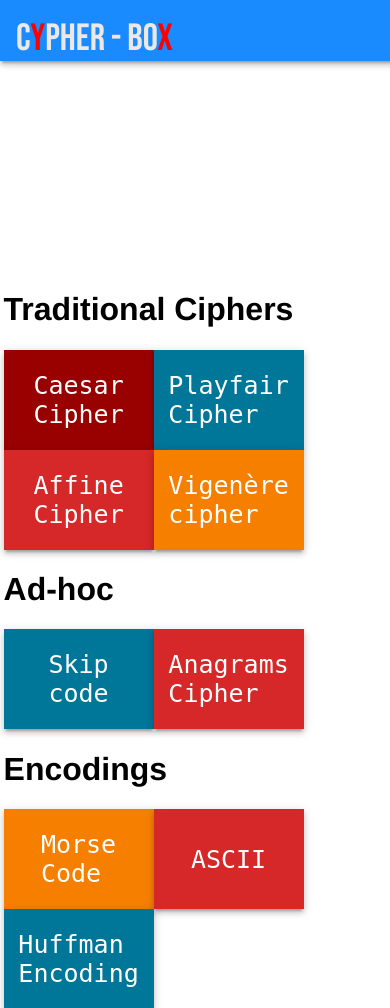
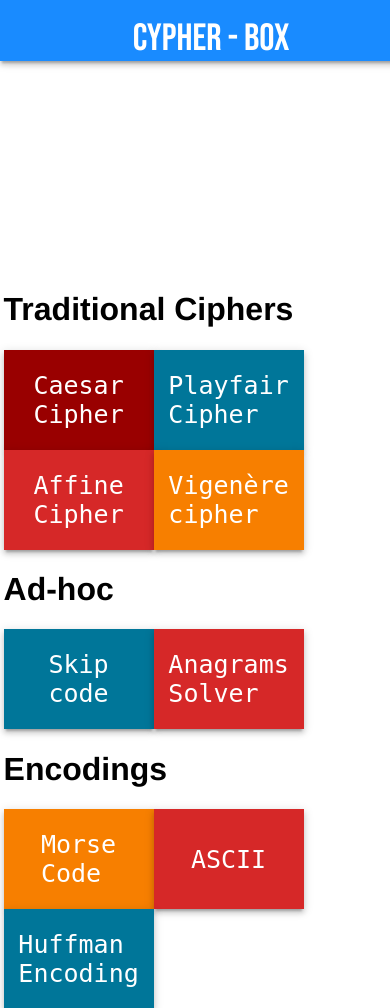
Before and after one commit to Priyanshu-001/cypher-box, a Django app: page / in a window 390 px wide. Shown: the top 1008 px of the page. Run offline with Django 3.2, Linux system fonts and the light colour scheme.

Commit message:
last for today

```diff
--- a/main/templates/base.html
+++ b/main/templates/base.html
@@ -13,7 +13,7 @@
 	{% block head %}
 
 	{% endblock %}
-	 <meta name="theme-color" content="#00F" />
+	 <meta name="theme-color" content="#198bff" />
 	 <meta name="description" content="A must have toolbox for a deciphering adventure: Tools to encrypt/decrypt caesar cipher, Affine Cipher, Vigenere Cipher, Morse Code, Huffman" />
 	<title>
 		Cypher-Box
@@ -36,10 +36,10 @@
 	</script>
 
 	<header class="header" id="header">
-	<center>	<t1>C<t2>y</t2>pher - Bo<t2>x</t2>
+	<a href='/'>
+		<t1>Cypher - Box
 		</t1>
-
-</center>
+	</a>
 	</header>
 
 <main class="main">
--- a/main/templates/codes/caesar.html
+++ b/main/templates/codes/caesar.html
@@ -5,7 +5,7 @@
 
 	<div class="holder">
 		<label for="plaintext">Plaintext: </label></td>
-		<input type="text" name="plaintext" v-model="plaintext" id = "plaintext" placeholder="plaintext">
+		<input type="text" name="plaintext" :value="plaintext" @input="plaintext = $event.target.value" id = "plaintext" placeholder="plaintext">
 	</div>
 
 	<div class="holder">
@@ -16,7 +16,7 @@
 
 	<div class="holder">
 		<label for="ciphertext">Ciphertext: </label>
-		<input type="text" id="ciphertext" name="ciphertext" v-model="ciphertext" placeholder="ciphertext">
+		<input type="text" id="ciphertext":value="ciphertext" @input="ciphertext = $event.target.value" name="ciphertext" v-model="ciphertext" placeholder="ciphertext">
 	</div>
 
 
--- a/main/templates/codes/huffman.html
+++ b/main/templates/codes/huffman.html
@@ -22,7 +22,7 @@
 	</tr>
 	</template>
 	</table>
-	<label for="encoded"></label>
+	<label for="encoded" v-if="ready"> Encoded Msg: </label>
 	<div id="encoded">
 
 			{[ encodedMsg ]}
--- a/main/templates/codes/torah.html
+++ b/main/templates/codes/torah.html
@@ -2,6 +2,7 @@
 
 <section id='playground'>
 	<input type="text" name="ciphertext" id="ciphertext" v-model="ciphertext" placeholder="ciphertext">
+
 	<input type="text" name="plaintext" id="plaintext" v-model="plaintext" placeholder="plaintext" disabled>
 
 </section>
--- a/main/templates/main/index.html
+++ b/main/templates/main/index.html
@@ -49,7 +49,7 @@
 			</a>
 			<a href="">
 				<div class="snippets" style="background-color: #d62828" role="button" aria-pressed="false">
-					Anagrams<br>Cipher
+					Anagrams<br>Solver
 				</div>
 
 			</div>
--- a/main/templates/main/tools.html
+++ b/main/templates/main/tools.html
@@ -1,10 +1,10 @@
 {% extends "base.html" %}
 {% block head %}
- <meta name="description" content={{desc}} />
+ <meta name="description" content=" {{desc}}" />
 	<title>
-		{{title.name}} at Cypher-Box
+		 {{title.name}} at Cypher-Box
 	</title>
-<meta name="theme-color" content={{title.color}} />
+<meta name="theme-color" content=" {{title.color}} " />
 <style type="text/css">
 	.header{
 		background-color: {{title.color}};
--- a/static/c1.css
+++ b/static/c1.css
@@ -1,7 +1,7 @@
 @import url('https://fonts.googleapis.com/css2?family=Permanent+Marker&display=swap');
 @import url('https://fonts.googleapis.com/css2?family=Bebas+Neue&display=swap');
 .header {
-
+ display: flex;
   background: #198bff;
   box-shadow:
     0 4px 5px 0 rgba(0, 0, 0, 0.14),
@@ -148,9 +148,23 @@ flex-direction: column;
 align-items: flex-start;
 justify-content: left;
 }
-
+.header a
+{
+  text-decoration: none;
+  text-decoration: bold;
+  color: white;
+}
+button
+  {
+    font-size: 1em;
+    background: #198bff;
+    color: white;
+  }
 @media only screen and (max-width:800px)
 {
+  .header{
+    justify-content: center;
+  }
   main{
     flex-direction: column;
      padding: 25px 0.4ch 25px 0.4ch;
@@ -168,6 +182,7 @@ justify-content: left;
     /* padding-left: .5ch */
 
   }
+
 @media only screen and (max-width:450px)
 {
   .snippets
--- a/static/snippets/huffman.js
+++ b/static/snippets/huffman.js
@@ -125,6 +125,7 @@ view = new Vue({
 		mapping: {},
 		CodeReady: false,
 		encodedMsg: '',
+		ready: false
 	},
 methods:
 {
@@ -191,6 +192,7 @@ methods:
 			}
 			console.log(x)
 			this.encodedMsg = x.join('')
+			this.ready = true
 		}
 	},
 
```
Also changed, not shown: main/templates/codes/vigenere.html (+15 -14 lines), static/sw.js (+24 -14 lines).
